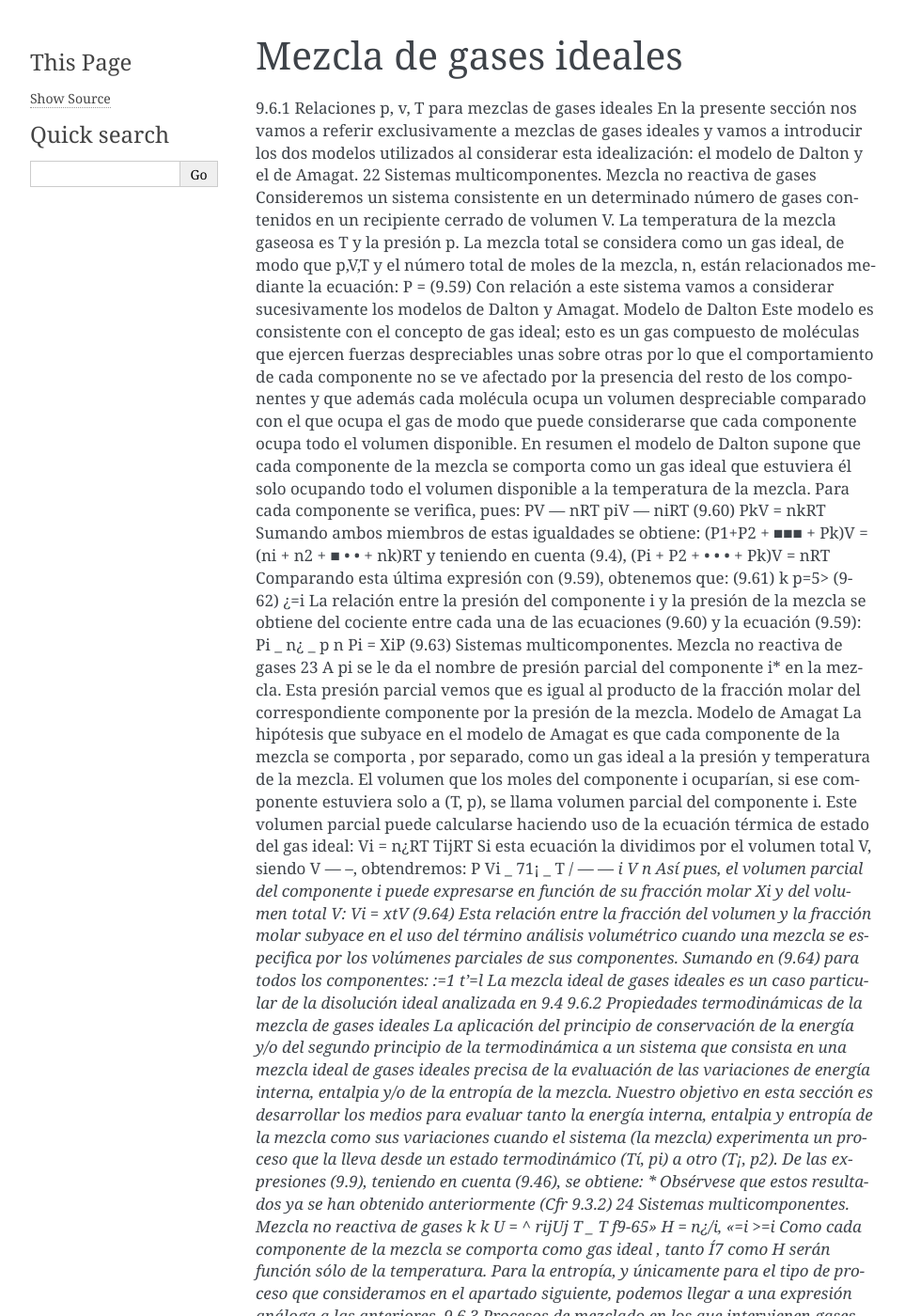
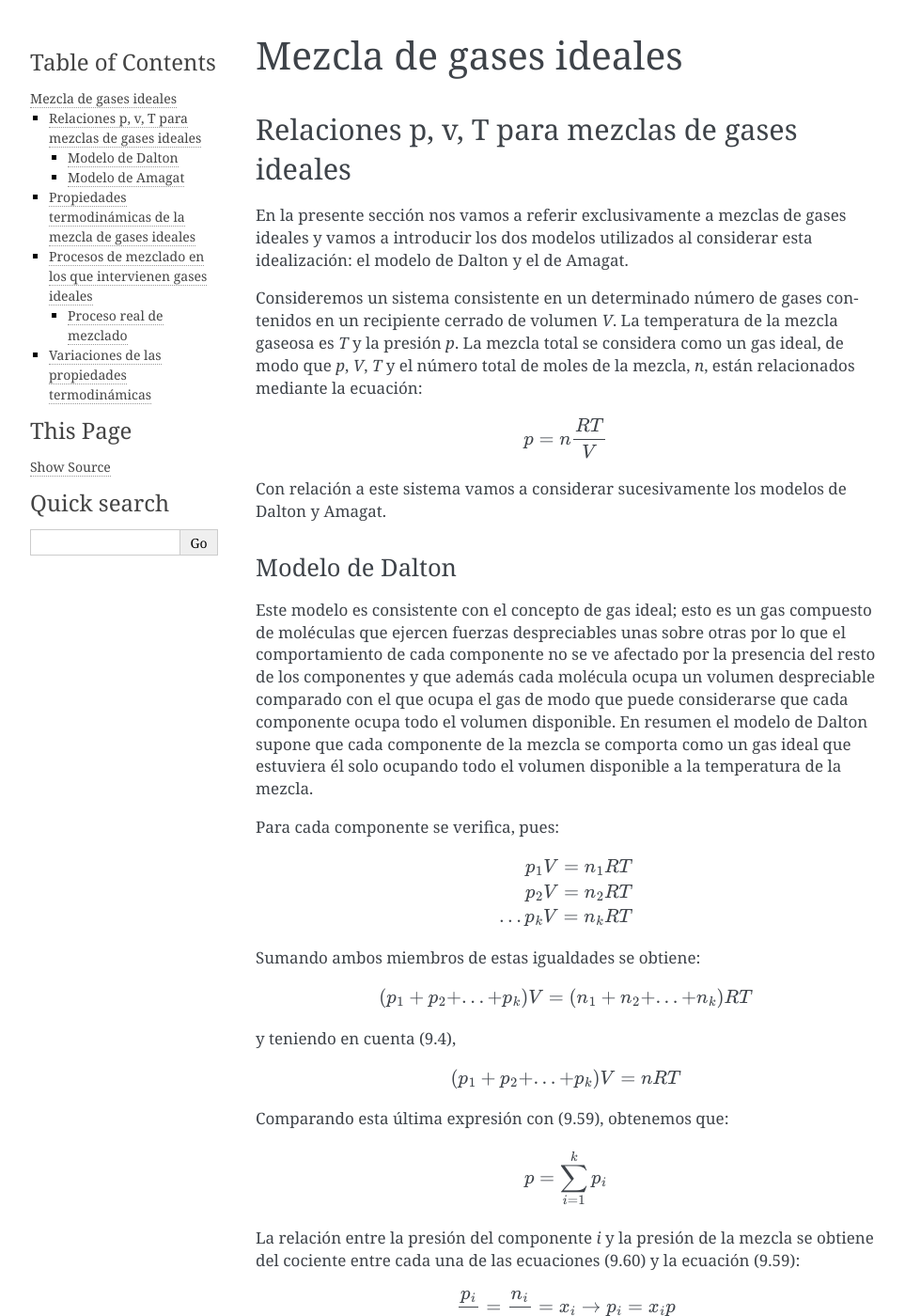
Before and after one commit to mantielero/termodinamica, a Sphinx documentation site: the page built from source/multicomponentes_gases_ideales.rst, in a window 1280 px wide and 1400 px high. Shown: the whole window at 94% size, without its empty margins (148-1111 px from the left). Built offline with Sphinx 7.4.7, drawn with Linux system fonts in a browser that asks for light colours; pages that are not in the unit, such as notebooks, are missing from menus; some of the changed text lies outside the part shown.

Commit message:
Update multicomponentes_gases_ideales.rst

```diff
--- a/source/multicomponentes_gases_ideales.rst
+++ b/source/multicomponentes_gases_ideales.rst
@@ -1,111 +1,201 @@
 Mezcla de gases ideales
------------------------
+=======================
 
-9.6.1	Relaciones p, v, T para mezclas de gases ideales
+Relaciones p, v, T para mezclas de gases ideales
+------------------------------------------------
+
 En la presente sección nos vamos a referir exclusivamente a mezclas de gases ideales y vamos a introducir los dos modelos utilizados al considerar esta idealización: el modelo de Dalton y el de Amagat.
-22
-Sistemas multicomponentes. Mezcla no reactiva de gases
-Consideremos un sistema consistente en un determinado número de gases contenidos en un recipiente cerrado de volumen V. La temperatura de la mezcla gaseosa es T y la presión p. La mezcla total se considera como un gas ideal, de modo que p,V,T y el número total de moles de la mezcla, n, están relacionados mediante la ecuación:
-P =
-(9.59)
+
+Consideremos un sistema consistente en un determinado número de gases contenidos en un recipiente cerrado de volumen *V*. La temperatura de la mezcla gaseosa es *T* y la presión *p*. La mezcla total se considera como un gas ideal, de modo que *p*, *V*, *T* y el número total de moles de la mezcla, *n*, están relacionados mediante la ecuación:
+
+.. math::
+
+   p = n \frac{RT}{V}
+
 Con relación a este sistema vamos a considerar sucesivamente los modelos de Dalton y Amagat.
+
 Modelo de Dalton
+^^^^^^^^^^^^^^^^
+
 Este modelo es consistente con el concepto de gas ideal; esto es un gas compuesto de moléculas que ejercen fuerzas despreciables unas sobre otras por lo que el comportamiento de cada componente no se ve afectado por la presencia del resto de los componentes y que además cada molécula ocupa un volumen despreciable comparado con el que ocupa el gas de modo que puede considerarse que cada componente ocupa todo el volumen disponible. En resumen el modelo de Dalton supone que cada componente de la mezcla se comporta como un gas ideal que estuviera él solo ocupando todo el volumen disponible a la temperatura de la mezcla.
+
 Para cada componente se verifica, pues:
-P\V — n\RT piV — niRT
-(9.60)
-PkV = nkRT
+
+.. math::
+
+   p_1 V = n_1 RT \\
+   p_2 V = n_2 RT \\
+   ...
+   p_k V = n_k RT \\
+
 Sumando ambos miembros de estas igualdades se obtiene:
-(P1+P2 + ■■■ + Pk)V = (ni + n2 + ■ • • + nk)RT
+
+.. math::
+
+   (p_1 + p_2 + ... + p_k) V = (n_1+n_2+...+n_k)RT
+
+
 y teniendo en cuenta (9.4),
-(Pi + P2 + • • • + Pk)V = nRT
+
+.. math::
+
+   (p_1 + p_2 + ... + p_k) V = nRT
+
+
+
 Comparando esta última expresión con (9.59), obtenemos que:
-(9.61)
-k
-p=5>	(9-62)
-¿=i
-La relación entre la presión del componente i y la presión de la mezcla se obtiene del cociente entre cada una de las ecuaciones (9.60) y la ecuación (9.59):
-Pi _ n¿ _ p n
-Pi = XiP
-(9.63)
-Sistemas multicomponentes. Mezcla no reactiva de gases
-23
-A pi se le da el nombre de presión parcial del componente i* en la mezcla. Esta presión parcial vemos que es igual al producto de la fracción molar del correspondiente componente por la presión de la mezcla.
+
+.. math::
+
+   p = \sum_{i=1}^k p_i
+
+La relación entre la presión del componente *i* y la presión de la mezcla se obtiene del cociente entre cada una de las ecuaciones (9.60) y la ecuación (9.59):
+
+.. math::
+
+   \frac{p_i}{p} = \frac{n_i}{n} = x_i \rightarrow p_i = x_i p
+
+
+A :math:`p_i` se le da el nombre de presión parcial del componente :math:`i^*` en la mezcla. Esta presión parcial vemos que es igual al producto de la fracción molar del correspondiente componente por la presión de la mezcla.
+
 Modelo de Amagat
-La hipótesis que subyace en el modelo de Amagat es que cada componente de la mezcla se comporta , por separado, como un gas ideal a la presión y temperatura de la mezcla. El volumen que los moles del componente i ocuparían, si ese componente estuviera solo a (T, p), se llama volumen parcial del componente i. Este volumen parcial puede calcularse haciendo uso de la ecuación térmica de estado del gas ideal:
-Vi =
-n¿RT
-TijRT
-Si esta ecuación la dividimos por el volumen total V, siendo V — --, obtendremos:
-P
-Vi _ 71¡ _
-T / —	— *i
-V n
-Así pues, el volumen parcial del componente i puede expresarse en función de su fracción molar Xi y del volumen total V:
-Vi = xtV	(9.64)
+^^^^^^^^^^^^^^^^
+
+La hipótesis que subyace en el modelo de Amagat es que cada componente de la mezcla se comporta , por separado, como un gas ideal a la presión y temperatura de la mezcla. El volumen que los :math:`n_i`moles del componente *i* ocuparían, si ese componente estuviera solo a (*T*, *p*), se llama volumen parcial :math:`V_i` del componente *i*. Este volumen parcial puede calcularse haciendo uso de la ecuación térmica de estado del gas ideal:
+
+.. math::
+
+   V_i = \frac{n_i RT}{p}
+
+Si esta ecuación la dividimos por el volumen total *V*, siendo :math:`V = \frac{nRT}{p}`, obtendremos:
+
+.. math::
+
+   \frac{V_i}{V} = \frac{n_i}{n} = x_i
+
+Así pues, el volumen parcial del componente *i* puede expresarse en función de su fracción molar :math:`x_i` y del volumen total *V*:
+
+.. math::
+
+   V_i = x_i V
+
 Esta relación entre la fracción del volumen y la fracción molar subyace en el uso del término análisis volumétrico cuando una mezcla se especifica por los volúmenes parciales de sus componentes.
+
 Sumando en (9.64) para todos los componentes:
-:=1	t'=l
-La mezcla ideal de gases ideales es un caso particular de la disolución ideal analizada en
-9.4
-9.6.2	Propiedades termodinámicas de la mezcla de gases ideales
-La aplicación del principio de conservación de la energía y/o del segundo principio de la termodinámica a un sistema que consista en una mezcla ideal de gases ideales precisa de la evaluación de las variaciones de energía interna, entalpia y/o de la entropía de la mezcla. Nuestro objetivo en esta sección es desarrollar los medios para evaluar tanto la energía interna, entalpia y entropía de la mezcla como sus variaciones cuando el sistema (la mezcla) experimenta un proceso que la lleva desde un estado termodinámico (Tí, pi) a otro (T¡, p2).
+
+.. math::
+
+   \sum_{i=1}^k V_i = V \sum_{i=1}^k x_i = V
+
+La mezcla ideal de gases ideales es un caso particular de la disolución ideal analizada en 9.4
+
+Propiedades termodinámicas de la mezcla de gases ideales
+--------------------------------------------------------
+
+La aplicación del principio de conservación de la energía y/o del segundo principio de la termodinámica a un sistema que consista en una mezcla ideal de gases ideales precisa de la evaluación de las variaciones de energía interna, entalpia y/o de la entropía de la mezcla. Nuestro objetivo en esta sección es desarrollar los medios para evaluar tanto la energía interna, entalpia y entropía de la mezcla como sus variaciones cuando el sistema (la mezcla) experimenta un proceso que la lleva desde un estado termodinámico (:math:`T_1`, :math:`p_1`) a otro (:math:`T_2`, :math:`p_2`).
+
+.. math::
+
+   * Obsérvese que estos resultados ya se han obtenido anteriormente (Cfr 9.3.2)
+
 De las expresiones (9.9), teniendo en cuenta (9.46), se obtiene:
-* Obsérvese que estos resultados ya se han obtenido anteriormente (Cfr 9.3.2)
-24
-Sistemas multicomponentes. Mezcla no reactiva de gases
-k	k
-U =	^	rijUj
-T	_	T	f9-65»
-H =	n¿/i,
-«=i	>=i
-Como cada componente de la mezcla se comporta como gas ideal , tanto Í7 como H serán función sólo de la temperatura. Para la entropía, y únicamente para el tipo de proceso que consideramos en el apartado siguiente, podemos llegar a una expresión análoga a las anteriores.
-9.6.3	Procesos de mezclado en los que intervienen gases ideales
-Consideremos el proceso de mezclado de varios gases que se mantienen a T y p, separados en sus correspondientes volúmenes parciales. Si el recinto que los contiene está aislado y quitamos los tabiques que los mantienen separados, como la energía total se mantiene constante tendremos que
-U\ = U2
+
+
+.. math::
+
+   U = \sum_{i=1}^k n_i \overline{u_i} = \sum_{i=1}^k n_i u_i \\
+   H = \sum_{i=1}^k n_i \overline{h_i} = \sum_{i=1}^k n_i h_i
+
+Como cada componente de la mezcla se comporta como gas ideal, tanto U como H serán función sólo de la temperatura. Para la entropía, y únicamente para el tipo de proceso que consideramos en el apartado siguiente, podemos llegar a una expresión análoga a las anteriores.
+
+Procesos de mezclado en los que intervienen gases ideales
+---------------------------------------------------------
+
+Consideremos el proceso de mezclado de varios gases que se mantienen a *T* y *p*, separados en sus correspondientes volúmenes parciales. Si el recinto que los contiene está aislado y quitamos los tabiques que los mantienen separados, como la energía total se mantiene constante tendremos que
+
+.. math::
+
+   U_1 = U_2
+
+
+
 o bien
-=5>Uí
+
+.. math::
+
+   \sum_i x_i \left. u_i \right|_1 = \sum_i x_i \left. u_i \right|_2
+
 Lo mismo podemos decir de la entalpia. Para analizar la variación de entropía consideremos el caso siguiente:
-Figura 9.2
+
+.. figure:: ./img/fig_9_2.png
+
 Sea un dispositivo en el que mediante émbolos rígidos se confinan dos gases según se muestra en la figura. El émbolo Ei es permeable al gas 1, el tabique A es permeable al gas 2 y el E2 es impermeable.
+
 Estado 1: Ei adosado a A. Los gases 1 y 2 están no mezclados, a la temperatura T y presiones respectivas P1 y P2-
+
 Estado 2: Gas perfecto mezclado a la temperatura T.
+
 Desplazando, tan lentamente como sea preciso, el conjunto E1-E2 de los dos émbolos ligados mediante el vástago 1, se obtiene una zona de mezcla entre las paredes Ei y A; el desplazamiento inverso separa los gases, siendo la operación reversible, por lo que puede imaginarse una sucesión de estados de equilibrio entre los estados inicial y final.
+
 Es importante destacar que los volúmenes ocupados por el gas 1 y 2, no varían durante el proceso, por lo que, al mantenerse la temperatura, tampoco variarán pi y P2-
+
 Si denominamos Ac al área de la sección recta del cilindro, el émbolo Ei está sometido en su cara izquierda a un fuerza p\ Ac dirigida hacia la derecha y en la cara derecha a una fuerza -(pi + P2) Ac dirigida hacia la izquierda. La fuerza resultante sobre Ei es -p2 Ac.
+
 Sistemas multicomponentes. Mezcla no reactiva de gases
 25
+
 El sistema ejerce sobre la cara izquierda de E2 una fuerza P2 Ac, por lo que la fuerza resultante sobre el sistema en conjunto de los dos émbolos es nula, como corresponde a una evolución en equilibrio.
+
 De lo que acabamos de ver resulta que el trabajo es nulo, la temperatura es constante durante el proceso por lo que AU = 0, aplicando el primer principio obtenemos
+
 Q 1,2 = 0
 Q\i
+
 Al ser la transformación reversible AS = —'1 = 0 por lo que
+
 S - S0 = ns - n¡s0i - 0
+
 Esto es:
+
 ns = V] n,s0¿; s = ^2xíS0í	(9.66)
 t	i
+
 En (9.66) s es la entropía molar de la mezcla a T y p y es la entropía del componente i evaluada a T y p¡, es decir en las condiciones iniciales.
-9.6.3.1	Proceso real de mezclado
+
+Proceso real de mezclado
+^^^^^^^^^^^^^^^^^^^^^^^^
+
 Consideremos a continuación el caso esquematizado en la figura adjunta:
 Dos depósitos A y B están unidos mediante un con-1	ducto provisto de una llave, en los depósitos hay dos gases
 --------- a la misma presión y temperatura, que es la del medio ambiente. Se abre la llave y se espera hasta que se alcanza el -------- *	--------- equilibrio.
+
 La transformación se realiza a T constante y los gases tenderán a difundirse el uno en el otro hasta que llenen todo el depósito, momento en el que alcanzarán, respectivamente, las presiones Pi y P2-
+
 Es importante destacar, en este caso, que en las condiciones iniciales los gases están a la misma temperatura y presión y que en el estado final se mantiene la temperatura, pero las presiones de cada gas son distintas, a diferencia de lo que ocurre en el caso analizado en el apartado anterior.
+
 Para calcular la variación de entropía podremos utilizar la ecuación:
+
 ds = ^dT - R — T	v
 ds = -R^-P
 al ser la transformación a T constante:
+
 26
 Sistemas multicomponentes. Mezcla no reactiva de gases
+
 En el caso del componente i, tendremos que al cambiar su presión de p a la entropía cambia desde s0¿(p, T) a s¿(p¿, T), siendo:
+
 Si
 di P*
 - s0i = -it ln —
 V
+
 esto es:
+
 ~ s0i -Rln —
 P
+
 El valor de la entropía final será:
+
 S = njSj
 X
 = Y' n¡(s0i - Rln —)
@@ -113,16 +203,26 @@ L—¿	p
 i
 = n	— l?y^a;t ln X{
 . i	i
+
 Esta ecuación, al dividirla entre el número total de moles y reordenarla queda:
+
 ^^mezcla — ^	^ ^ ^i^oi — Jí X¿ ln X{	(9.6T)
 t	«
+
 en la que s es la entropía molar de la mezcla a T y p y s01- es la entropía molar del componente i a las mismas T y p. Por lo tanto s — x¡sQi representa el incremento de entropía por mol que se produce al mezclar gases a las mismas T y p. Téngase en cuenta que siempre será positiva ya que X{ siempre será menor que la unidad. Sólo en el caso de que todos los gases sean iguales x = 1 y el incremento de entropía sería nulo ( paradoja de Gibbs). No parece ser que tenga sentido hablar de mezcla en el caso de que consideremos gases iguales en las mismas condiciones de T y p.
+
 Se propone como ejercicio el encontrar las condiciones finales en el caso de mezcla de tres gases, contenidos en tres recintos aislados del exterior, y que se encuentran a distinta T y p.
-9.6.4	Variaciones de las propiedades termodinámicas
+
+Variaciones de las propiedades termodinámicas
+---------------------------------------------
+
 En el trabajo con mezclas más que los valores de estas propiedades, lo que nos interesa es poder evaluar las variaciones de las mismas cuando la mezcla experimenta un proceso durante el cual la composición permanece constante; esto es, tenemos un sistema formado por varios componentes cuyo número de moles permanece constante durante el proceso, y, por lo tanto, también permanece constante el número de moles de la mezcla.
+
 Las variaciones de U, H, y S durante el proceso, apartir de (9.65) y (9.66), serán:
+
 Sistemas multicomponentes. Mezcla no reactiva de gases
 27
+
 k
 AU = ^n¿(ui2 - m¿i)
 ¿=i
@@ -132,7 +232,9 @@ i—i
 k
 AS = ^2 ni(Si2 - Sil)
 1=1
+
 donde y h{ se calculan a la temperatura de la mezcla (a T2 en el instante final y a Ti en el instante inicial) mientras que se calcula a la temperatura y presión de la mezcla; esto es,
+
 k
 AU= £nt[u¿(T2)-u,(Ti)]
 t=i
@@ -142,14 +244,19 @@ t=i
 k
 AS = £n,MT2,p2) - 6¿(Ti,pi)]
 i=1
+
 ya que lo que hemos denominado ASmezcia es el mismo para el estado inicial y final puesto que no depende ni de T ni de p, sino sólo de la composición según se ve de (9.67).
 du
+
 Finalmente si las expresiones dadas en (9.65) las dividimos por n, como cv —
+
 dT
 dh
 cr dT
+
 se obtienen las expresiones siguientes de los calores específicos a volumen y presión
 constante para una mezcla ideal de gases ideales:
+
 k	r\	k
 EOUi
 x'~ñr ~ / .x'cv' 1 = 1	" 1=1
```
